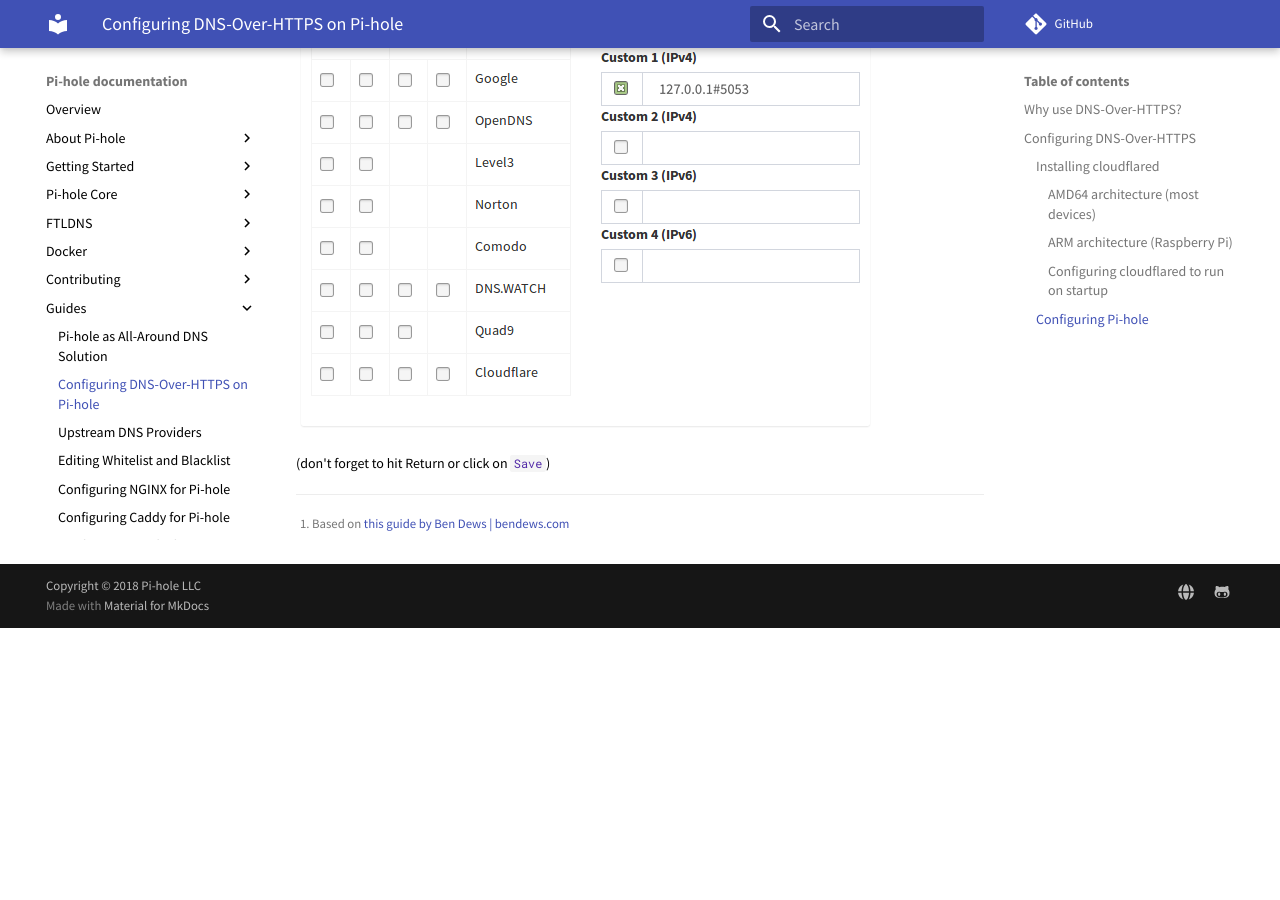
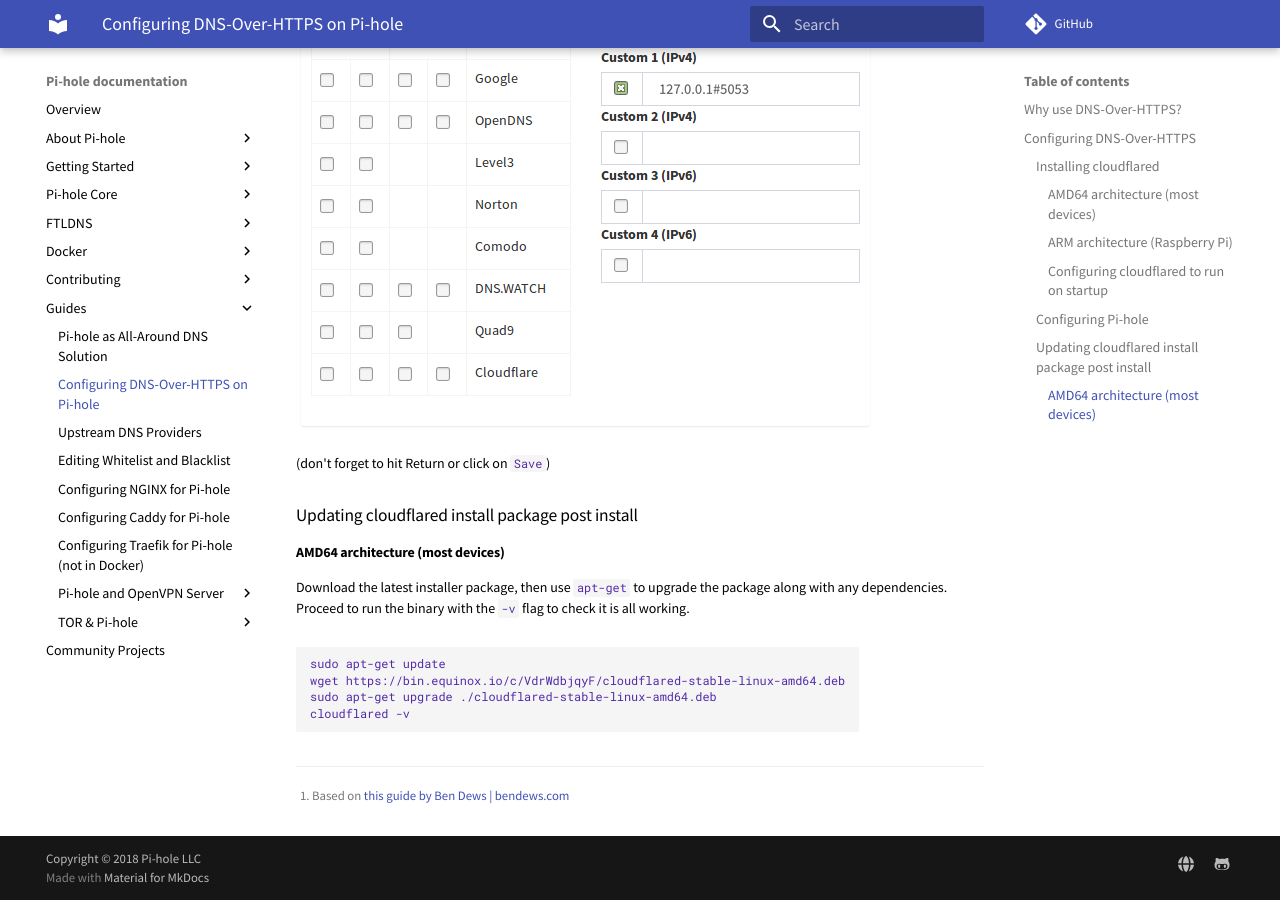
Before and after one commit to pi-hole/docs, an MkDocs documentation site: the page built from docs/guides/dns-over-https.md, in a window 1280 px wide and 900 px high, scrolled down 2649 px. Built offline with MkDocs 1.6.1 and Material for MkDocs 9.7.7, drawn with Linux system fonts in a browser that asks for light colours; comment, search, counter and statistics services are not loaded; before the commit the page ends 3277 px from its top, so only the background shows below that.

Commit message:
dns-over-https.md, add upgrading CF binary
Add steps to upgrade the cloudflared binary to the latest version, post install for AMD64 arch.

````diff
--- a/docs/guides/dns-over-https.md
+++ b/docs/guides/dns-over-https.md
@@ -121,5 +121,17 @@
 
 (don't forget to hit Return or click on `Save`)
 
+### Updating cloudflared install package post install
+
+#### AMD64 architecture (most devices)
+
+Download the  latest installer package, then use `apt-get` to upgrade the package along with any dependencies. Proceed to run the binary with the `-v` flag to check it is all working.
+
+```
+sudo apt-get update
+wget https://bin.equinox.io/c/VdrWdbjqyF/cloudflared-stable-linux-amd64.deb
+sudo apt-get upgrade ./cloudflared-stable-linux-amd64.deb
+cloudflared -v
+```
 
 [^guide]: Based on [this guide by Ben Dews | bendews.com](https://bendews.com/posts/implement-dns-over-https/)
````
